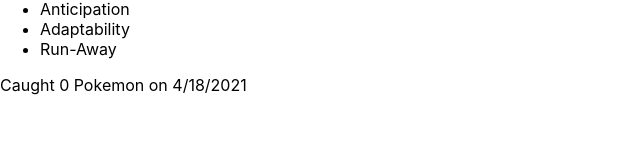
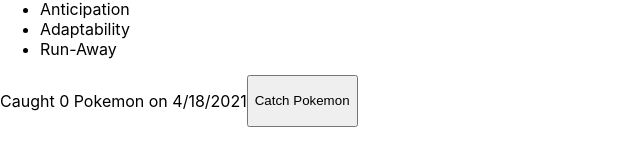
Before and after one commit to yunusfirat/Pokedex-CodeYourFuture, a React (Create React App) app: page / in a window 1280 px wide. Shown: the part 439-604 px from the top of the page, without its empty margins (0-640 px from the left). Built offline with nearby package versions, Linux system fonts and the light colour scheme.

Commit message:
studied state concept in the lesson

```diff
--- a/src/App.js
+++ b/src/App.js
@@ -6,9 +6,13 @@
 function App() {
 	let abilities = ["Anticipation", "Adaptability", "Run-Away"];
 	let date = new Date().toLocaleDateString();
+
+	const logWhenClicked = (param) => {
+		console.log("hello world", param);
+	};
 	return (
 		<div>
-			<Logo appName="Pokedex" />
+			<Logo 	logWhenClicked ={logWhenClicked}	appName="Pokedex" />
 			<BestPokemon abilities={abilities}/>
 			<CaughtPokemon  date={date}/>
 		</div>
--- a/src/CaughtPokemon.js
+++ b/src/CaughtPokemon.js
@@ -1,10 +1,18 @@
-import React from "react";
+/* eslint-disable no-mixed-spaces-and-tabs */
+import React, { useState } from "react";
 
 
 function CaughtPokemon(props) {
+	const [caught, setCaught] = useState(0);
+
+	const catchPokemon = () => {
+	 setCaught((caught) => caught + 1);
+
+	};
 	return (
-		<div>
-			<p>Caught 0 Pokemon on {props.date}</p>
+		<div style= {{ display:"flex" } }>
+			<p>Caught {caught} Pokemon on {props.date}</p>
+			<button onClick={catchPokemon}>Catch Pokemon</button>
 		</div>
 	);
 }
--- a/src/Logo.js
+++ b/src/Logo.js
@@ -2,12 +2,12 @@
 import React from "react";
 
 function Logo(props) {
-console.log(props);
+
 	return (
 		<div>
 			<header>
 				<h1>Welcome to the {props.appName}</h1>
-				<img src="https://assets.pokemon.com/assets/cms2/img/pokedex/full/016.png" alt="pokedex"></img>
+				<img src="https://assets.pokemon.com/assets/cms2/img/pokedex/full/016.png" alt="pokedex" onClick={() => props.logWhenClicked('how are you ?')}></img>
 			</header>
 		</div>
 	);
```
